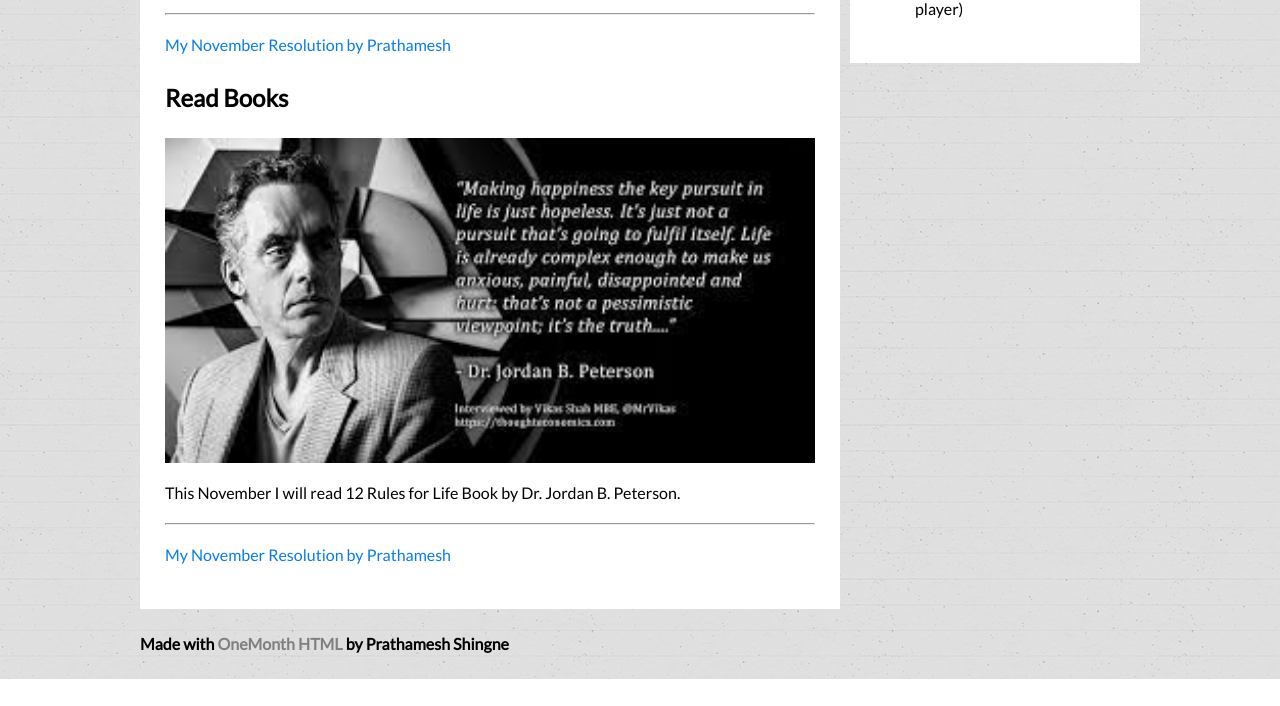
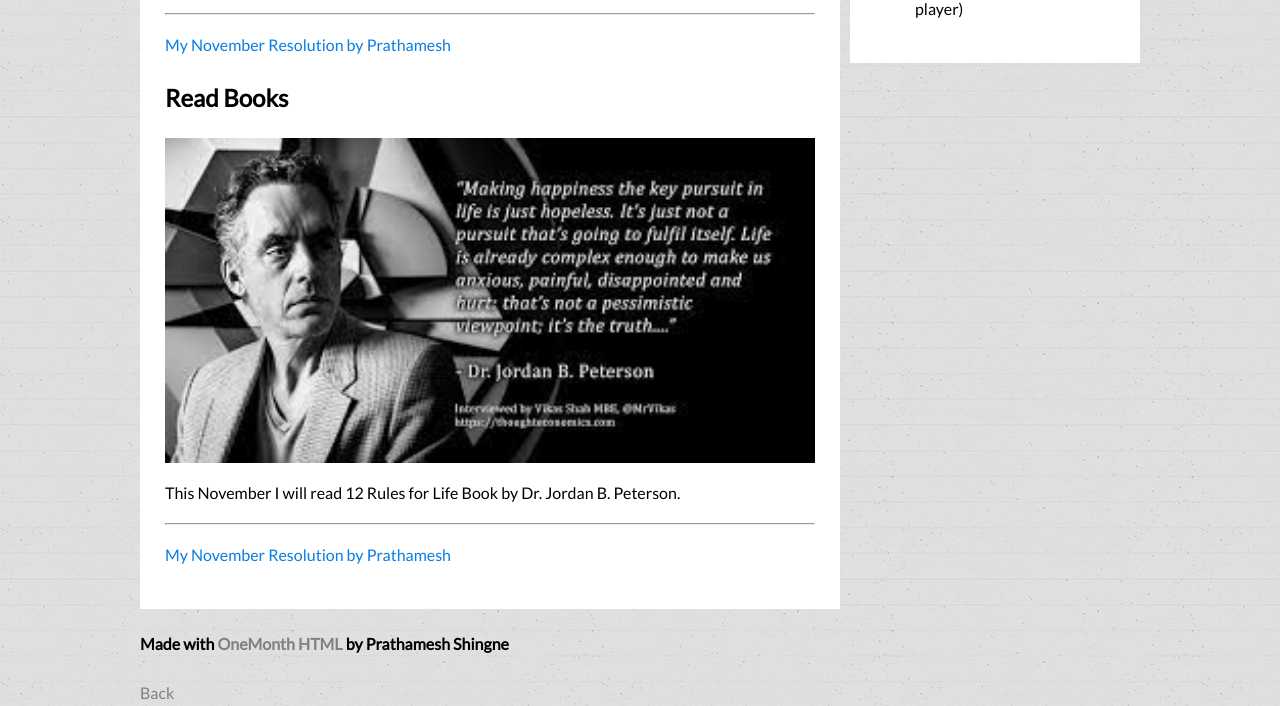
Before and after one commit to w7Pratham/sites, a plain HTML site: page monthlyResolution/index.html in a window 1280 px wide. Shown: the part 961-1667 px from the top of the page. Before the commit the page ends 1640 px from the top, so only its background shows below. Drawn offline with Linux system fonts and the light colour scheme.

Commit message:
Update index.html

```diff
--- a/monthlyResolution/index.html
+++ b/monthlyResolution/index.html
@@ -62,6 +62,7 @@
         <h4>Made with <a href="https://onemonth.com/courses"
             target="_blank">OneMonth HTML</a>
             by Prathamesh Shingne</h4>
+        <a href="https://w7pratham.github.io/sites/">Back</a>
         </div><!--footer-->
     </div>
 
```
